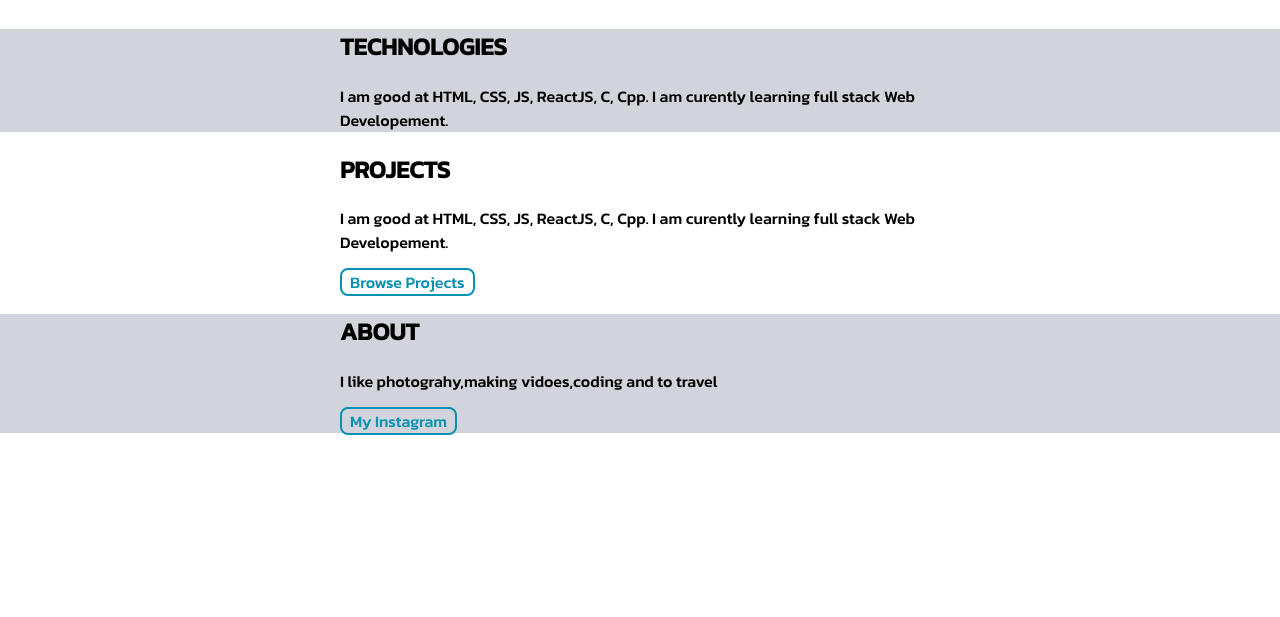
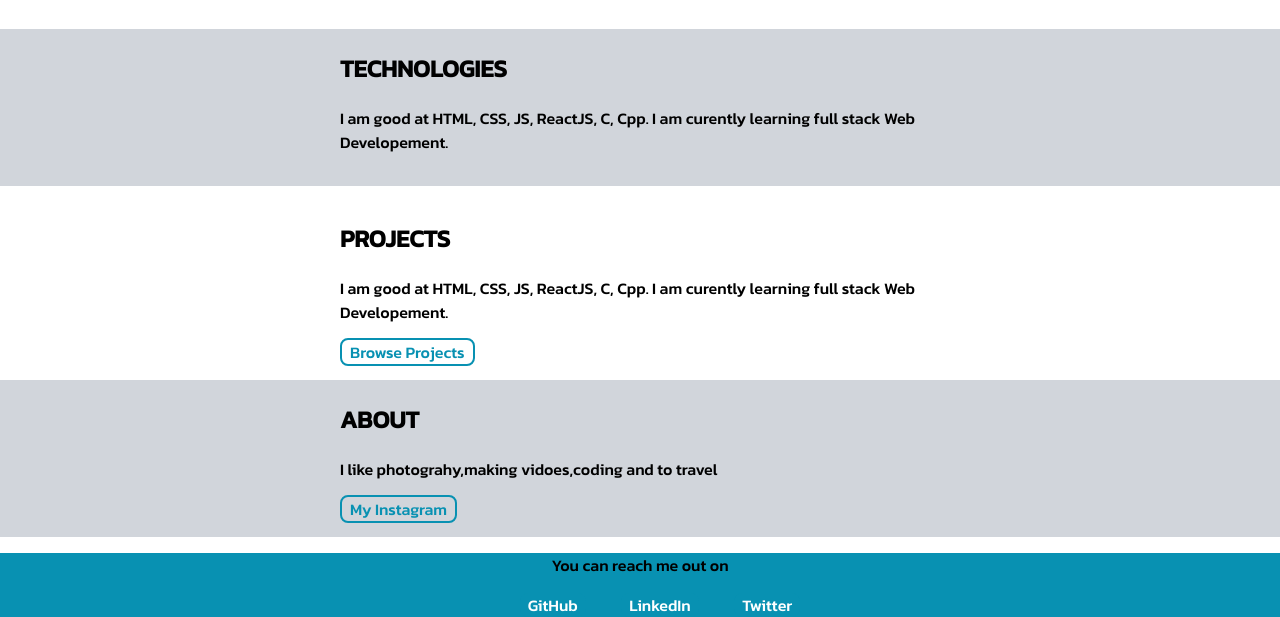
Before and after one commit to Minesh78/Portfolio-Minesh-Rajput, a plain HTML site: page index.html in a window 1280 px wide. Shown: the part 556-1173 px from the top of the page. Before the commit the page ends 991 px from the top, so only its background shows below. Drawn offline with Linux system fonts and the light colour scheme.

Commit message:
added footer

```diff
--- a/index.html
+++ b/index.html
@@ -72,6 +72,16 @@
         </div>
 
     </section>
-</body>
+    <footer class="footer">
+
+        <div class="footer-header">
+            <p>You can reach me out on</p>
+
+        </div>
+        <ul class="list-non-bullet footer footer-header ">
+            <li class="list-inline "> <a class="link link-primary" href="">GitHub</a> </li>
+            <li class="list-inline "> <a class="link link-primary" href="">LinkedIn</a> </li>
+            <li class="list-inline "><a  class="link link-primary"href="">Twitter</a> </li>
+        </ul>
 
 </html>
--- a/style.css
+++ b/style.css
@@ -32,6 +32,9 @@ hr{
 
 
 }
+.link-active{
+    font-weight: bold;
+}
 
 .link-primary{
     background-color: var(--primary-color);
@@ -61,6 +64,7 @@ hr{
     font-size: 2rem;
     font-weight: 700;
     padding: 1rem 1rem ;
+    margin-left: 3rem;
 
 }
 
@@ -97,4 +101,20 @@ hr{
 
 .section-ow{
     background-color: var(--bg-gray);
+    padding-top: 2px;
+    padding-bottom: 1rem;
 }
+.section{
+    padding: 1rem ;
+}
+
+.footer{
+
+    background-color: var(--primary-color)
+}
+
+.footer-header{
+    max-width: 600px;
+    margin: auto;
+    text-align: center;
+}
```
